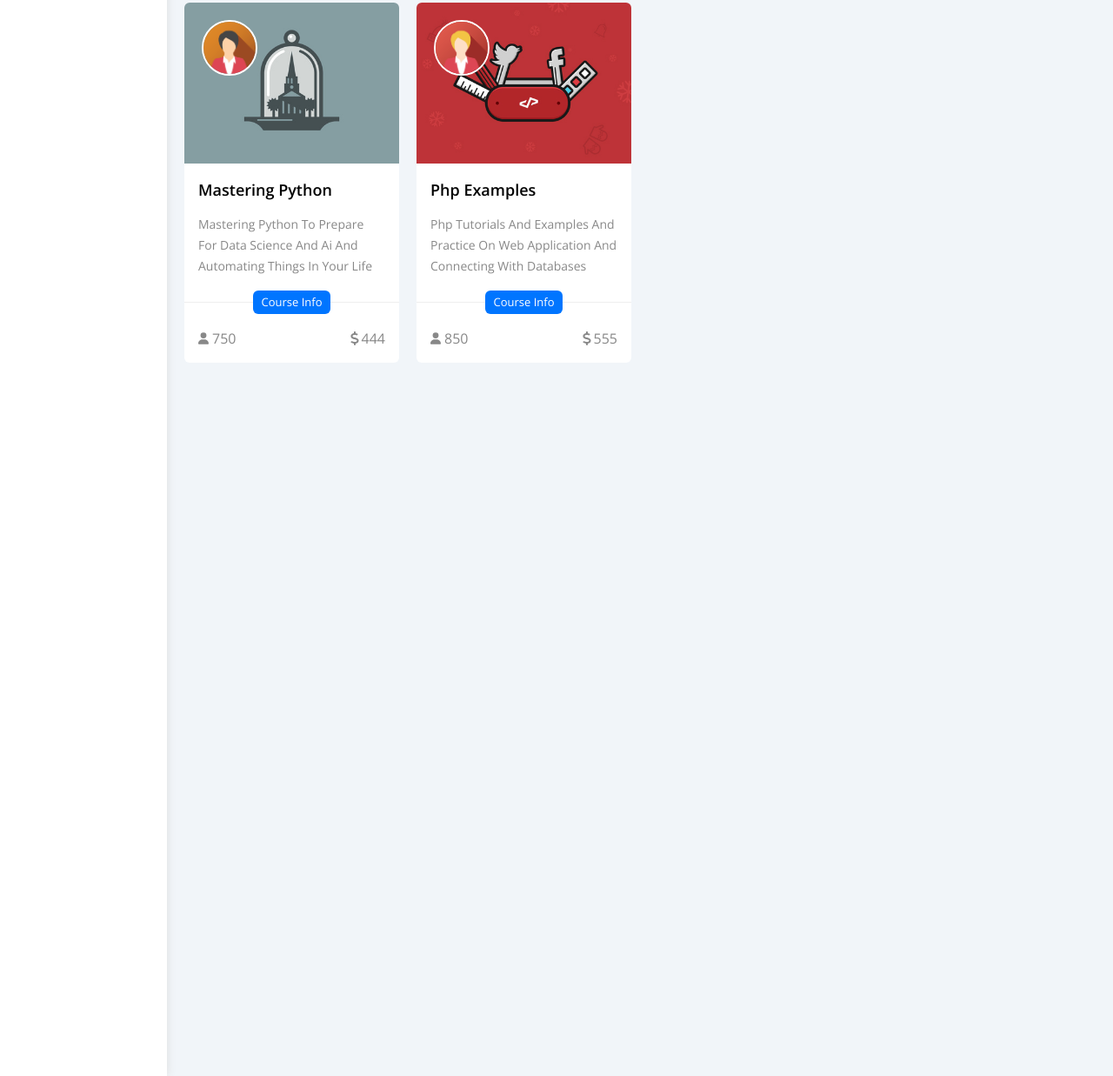
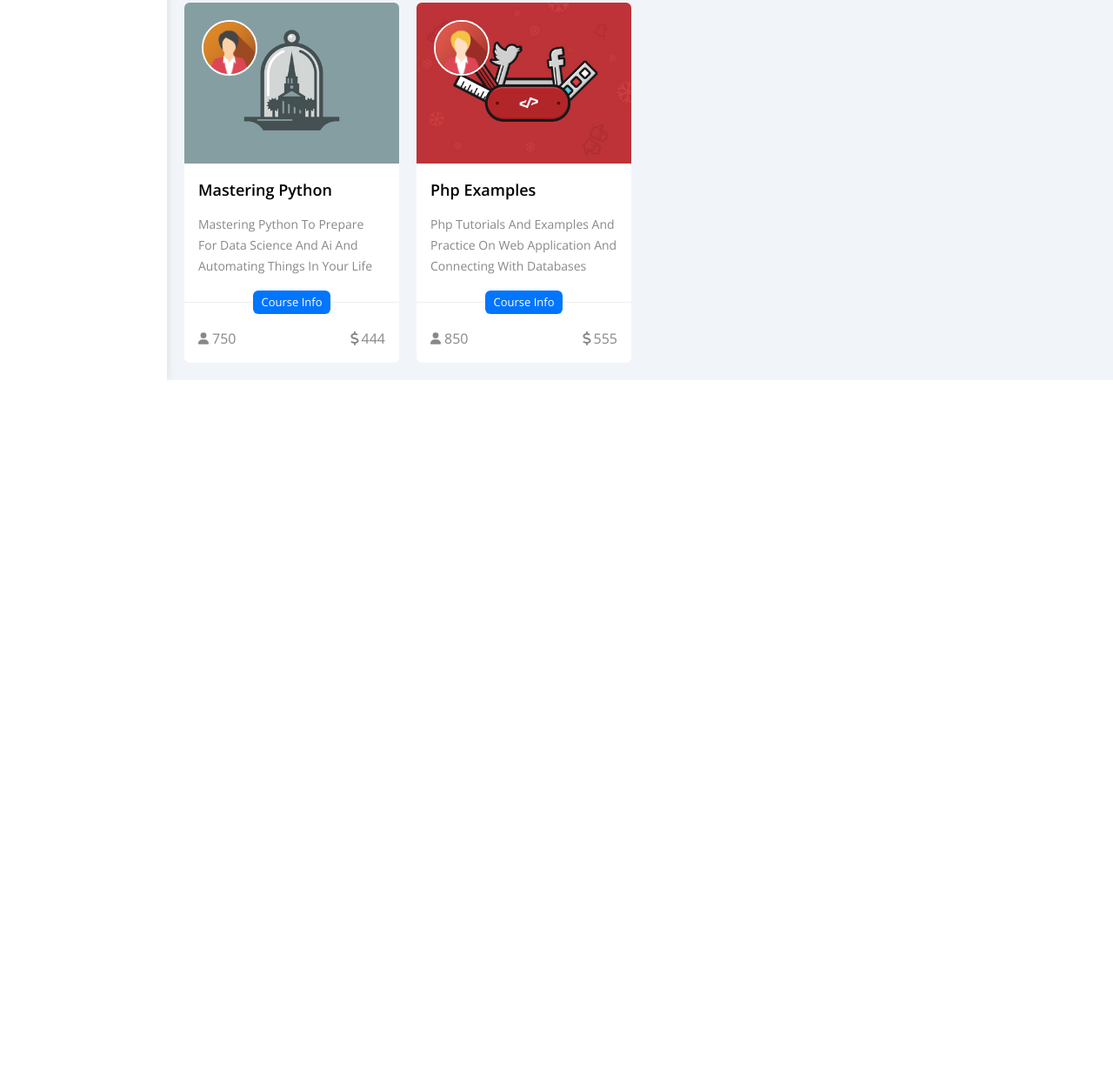
Before and after one commit to Mohamed3Eid/Dashboard, a website: page src/pages/courses.html in a window 1280 px wide. Shown: the part 1089-2326 px from the top of the page at 87% size. After the commit the page ends 1526 px from the top, so only its background shows below. Drawn offline with nearby package versions, Linux system fonts and the light colour scheme; files that its build step writes are made by us from their sources.

Commit message:
chore: Remove redundant <div> affecting page height

```diff
--- a/src/pages/courses.html
+++ b/src/pages/courses.html
@@ -839,7 +839,6 @@
           <!-- end php -->
         </div>
         <!-- end wrapper -->
-        <div class="h-svh"></div>
       </div>
       <!-- end content -->
     </div>
```
